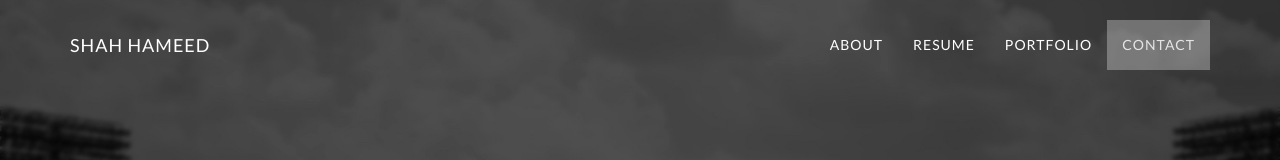
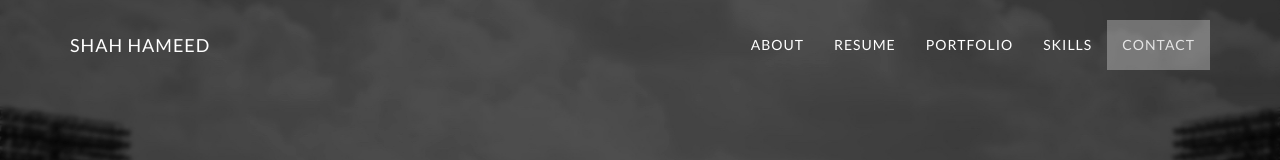
Before and after one commit to shockpulse/testin, a plain HTML site: page index.html in a window 1280 px wide. Shown: the top 160 px of the page. Drawn offline with Linux system fonts and the light colour scheme; some packages are replaced by stand-ins of ours.

Commit message:
Update index.html

```diff
--- a/index.html
+++ b/index.html
@@ -134,6 +134,9 @@
           </li>
           <li>
             <a class="page-scroll" href="#portfolio">Portfolio</a>
+          </li>
+          <li>
+            <a class="page-scroll" href="#skills">Skills</a>
           </li>
           <li>
             <a class="page-scroll" href="#contact">Contact</a>
```
